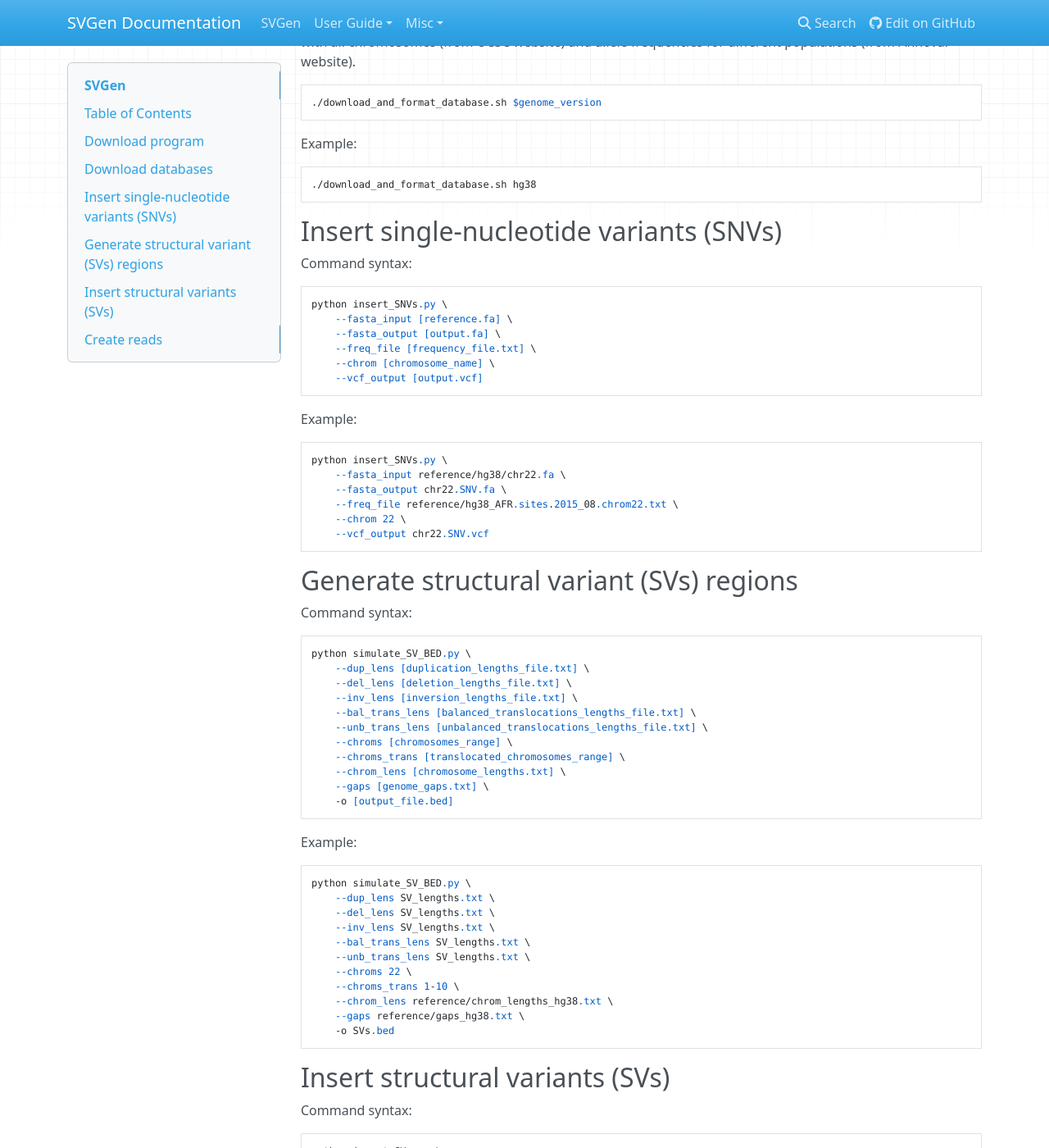
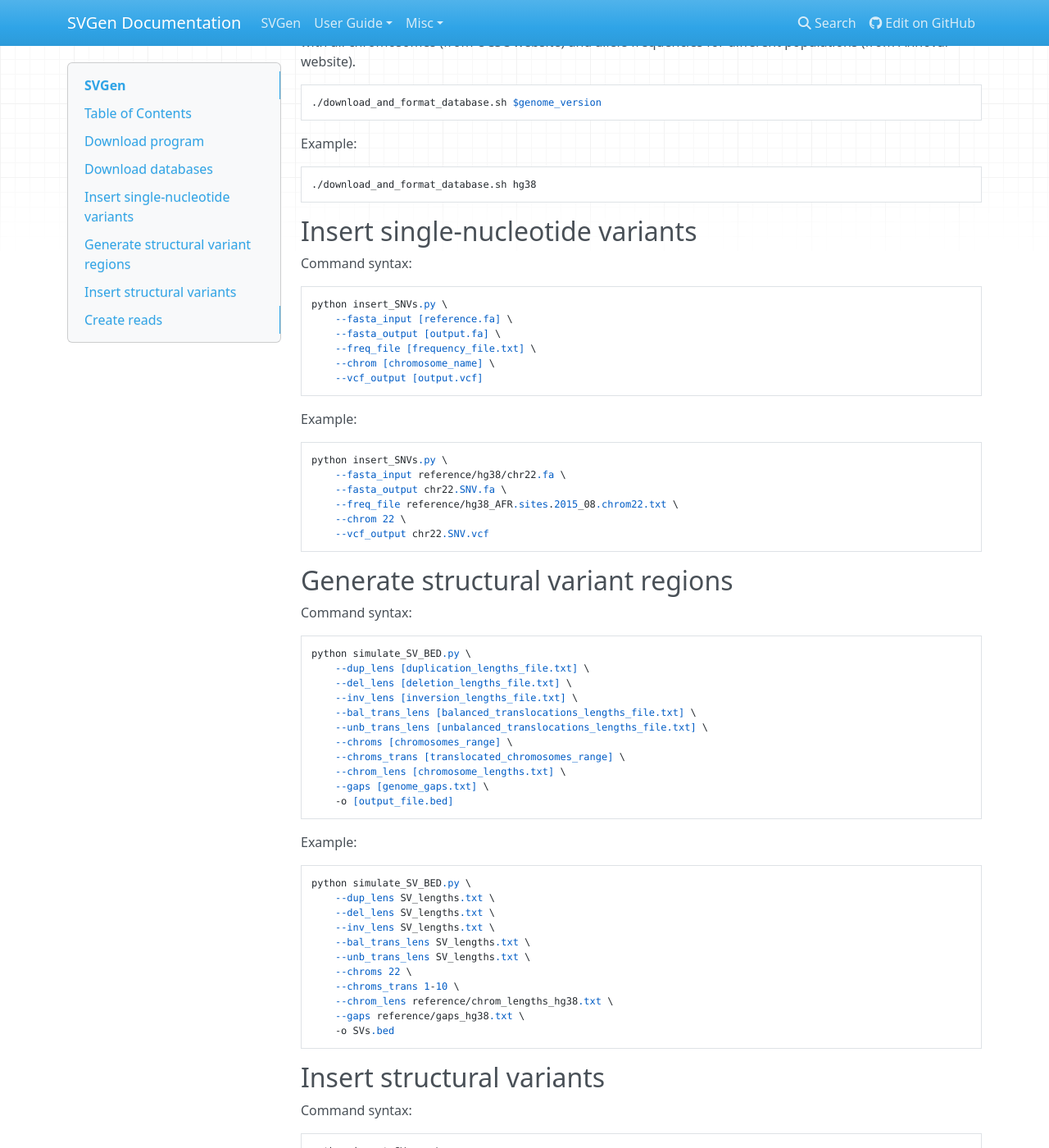
Before and after one commit to WGLab/SVGen, an MkDocs documentation site: the page built from docs/TUTORIAL.md, in a window 1280 px wide and 1400 px high, scrolled down 731 px. Shown: the whole window at 82% size. Built offline with MkDocs 1.6.1, drawn with Linux system fonts in a browser that asks for light colours; nearby versions of some CDN libraries; old or Windows-style settings are respelled for this version of MkDocs.

Commit message:
Fixing links.

```diff
--- a/docs/TUTORIAL.md
+++ b/docs/TUTORIAL.md
@@ -43,7 +43,7 @@ Example:
 
 	./download_and_format_database.sh hg38
 
-## Insert single-nucleotide variants (SNVs)
+## Insert single-nucleotide variants
 
 Command syntax:
 
@@ -65,7 +65,7 @@ Example:
         --vcf_output chr22.SNV.vcf
 
 
-## Generate structural variant (SVs) regions
+## Generate structural variant regions
 
 Command syntax:
 
@@ -96,7 +96,7 @@ Example:
         --gaps reference/gaps_hg38.txt \
         -o SVs.bed
 
-## Insert structural variants (SVs)
+## Insert structural variants
 
 Command syntax:
 
```
